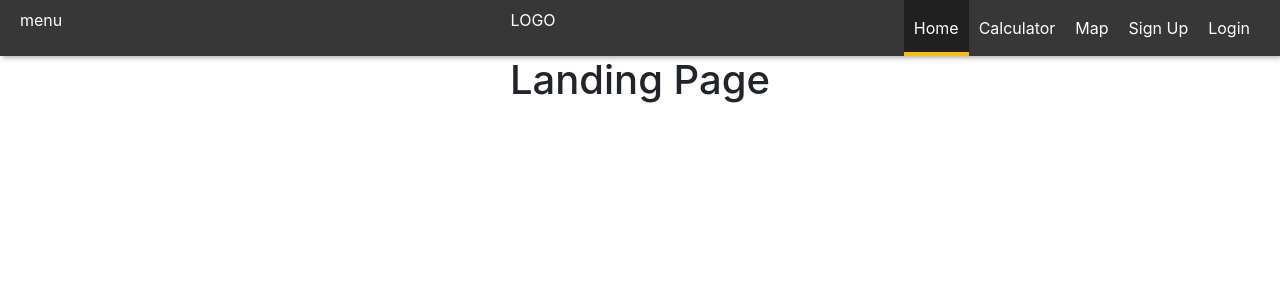
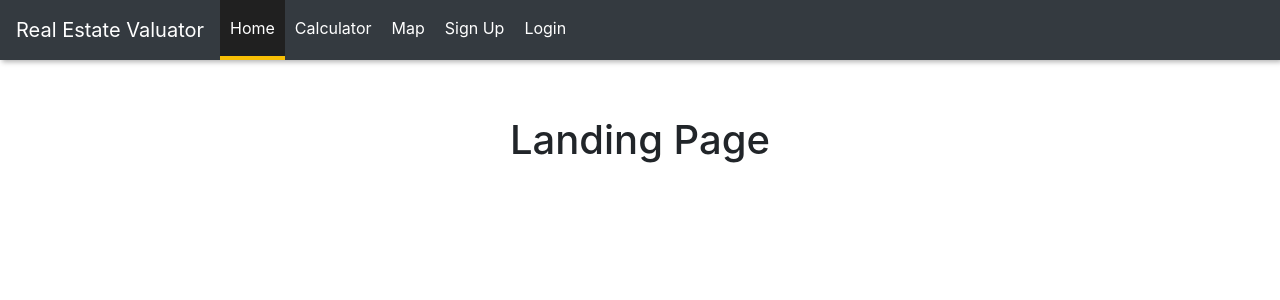
Before and after one commit to aforesi/CS6WW3_RealEstateValuator, a React (Create React App) app: page / in a window 1280 px wide. Shown: the top 300 px of the page. Built offline with nearby package versions, Linux system fonts and the light colour scheme.

Commit message:
React Bootstrap navbar added.

```diff
--- a/package.json
+++ b/package.json
@@ -8,6 +8,7 @@
     "final-form": "^4.18.5",
     "google-map-react": "^1.1.5",
     "react": "^16.11.0",
+    "react-bootstrap": "^1.0.0-beta.15",
     "react-dom": "^16.11.0",
     "react-final-form": "^6.3.0",
     "react-redux": "^7.1.1",
--- a/src/Components/Layout/Layout.js
+++ b/src/Components/Layout/Layout.js
@@ -1,6 +1,6 @@
 import React from "react";
 import "./Layout.css";
-import ToolBar from "../ToolBar/ToolBar";
+import { ToolBar } from "../ToolBar/ToolBar";
 
 const Layoput = props => {
   return (
--- a/src/Components/NavItems/NavItem/NavItem.css
+++ b/src/Components/NavItems/NavItem/NavItem.css
@@ -6,7 +6,7 @@
 }
 
 .NavItem a {
-  color: #373737;
+  color: white;
   text-decoration: none;
   width: 100%;
   box-sizing: border-box;
@@ -19,6 +19,7 @@
   color: #f8bf05;
 }
 
+/*Desktop Only*/
 @media (min-width: 500px) {
   .NavItem {
     margin: 0;
@@ -39,7 +40,7 @@
   .NavItem a:active,
   .NavItem a.active {
     background-color: #202020;
+    color: white;
     border-bottom: 4px solid #f8bf05;
-    color: white;
   }
 }
--- a/src/Components/NavItems/NavItems.css
+++ b/src/Components/NavItems/NavItems.css
@@ -11,5 +11,6 @@
 @media (min-width: 500px) {
   .NavItems {
     flex-flow: row;
+    width: 100%;
   }
 }
--- a/src/Components/ToolBar/ToolBar.css
+++ b/src/Components/ToolBar/ToolBar.css
@@ -1,5 +1,5 @@
 .ToolBar {
-  height: 56px;
+  /*height: 56px;
   width: 100%;
   position: fixed;
   top: 0;
@@ -7,9 +7,9 @@
   background-color: #373737;
   color: white;
   display: flex;
+  padding: 0 20px;*/
   justify-content: space-between;
   align-items: center;
-  padding: 0 20px;
   box-sizing: border-box;
   z-index: 90;
   box-shadow: 2px 2px 5px rgba(0, 0, 0, 0.3);
@@ -17,14 +17,17 @@
 
 .ToolBar nav {
   height: 100%;
-}
-
-#Logo {
-  margin-left: 100px;
+  padding-top: 0;
+  padding-bottom: 0;
 }
 
 @media (max-width: 499px) {
   .DesktopOnly {
     display: none;
   }
+
+  .ToolBar nav {
+    padding-top: 2%;
+    padding-bottom: 2%;
+  }
 }
--- a/src/Components/ToolBar/ToolBar.js
+++ b/src/Components/ToolBar/ToolBar.js
@@ -1,15 +1,46 @@
 import React from "react";
+import { Navbar, Nav } from "react-bootstrap";
 import NavItems from "../NavItems/NavItems";
 import "./ToolBar.css";
 
-const ToolBar = () => (
-  <header className="ToolBar">
-    <p>menu</p>
-    <p id="Logo">LOGO</p>
-    <nav className="NavBar">
-      <NavItems />
-    </nav>
-  </header>
-);
+export class ToolBar extends React.Component {
+  constructor(props, context) {
+    super(props, context);
 
-export default ToolBar;
+    this.state = {
+      navExpanded: false
+    };
+
+    this.setNavExpanded = this.setNavExpanded.bind(this);
+    this.closeNav = this.closeNav.bind(this);
+  }
+
+  setNavExpanded(expanded) {
+    this.setState({ navExpanded: expanded });
+  }
+  closeNav() {
+    this.setState({ navExpanded: false });
+  }
+
+  render() {
+    return (
+      <header className="ToolBar">
+        <Navbar
+          bg="dark"
+          variant="dark"
+          expand="lg"
+          onToggle={this.setNavExpanded}
+          expanded={this.state.navExpanded}
+        >
+          <Navbar.Brand href="/">Real Estate Valuator</Navbar.Brand>
+          <Navbar.Toggle aria-controls="basic-navbar-nav" />
+          <Navbar.Collapse id="basic-navbar-nav" bg="dark" variant="dark">
+            <Nav className="mr-auto" onSelect={this.closeNav}>
+              <NavItems />
+            </Nav>
+          </Navbar.Collapse>
+        </Navbar>
+      </header>
+    );
+  }
+}
```
Also changed, not shown: 1 other file (tests, documents, lock files or other folders).
